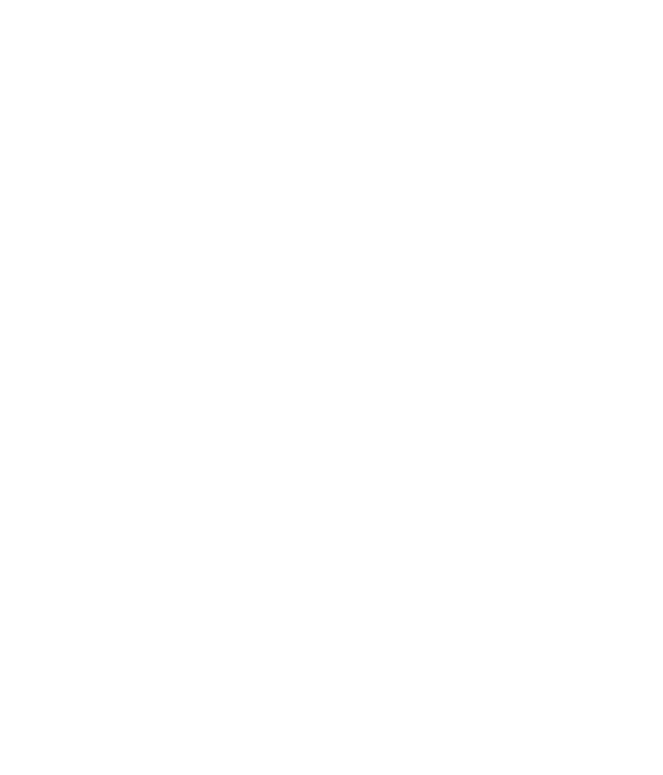
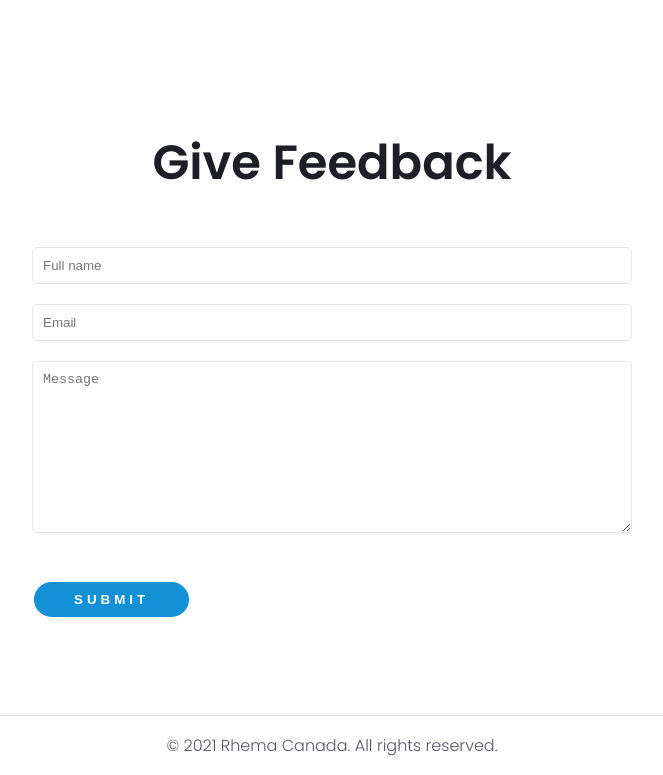
Before and after one commit to roxtran/rhemacanada-nextjs, a Next.js app: page / in a window 1280 px wide. Shown: the part 5357-6132 px from the top of the page, without its empty margins (308-971 px from the left). Before the commit the page ends 5484 px from the top, so only its background shows below. Built offline with nearby package versions, Linux system fonts and the light colour scheme.

Commit message:
added feedback

```diff
--- a/components/Feedback.js
+++ b/components/Feedback.js
@@ -0,0 +1,71 @@
+import React from 'react'
+import FeedbackForm from './FeedbackForm'
+import { Container } from '../styles/GlobalStyle'
+import styled from 'styled-components'
+
+export default function Feedback() {
+  return (
+    <FeedbackWrapper>
+      <h1>Give Feedback</h1>
+      <div className='wrapper'>
+        <div className='feedback-wrapper'>
+          <FeedbackForm />
+        </div>
+      </div>
+    </FeedbackWrapper>
+  )
+}
+
+const FeedbackWrapper = styled(Container)`
+  flex-direction: column;
+  padding: 0 0 6rem;
+  h1 {
+    text-align: center;
+    margin-bottom: 3rem;
+  }
+  .wrapper {
+    width: 1140px;
+    display: flex;
+    justify-content: center;
+    align-items: center;
+  }
+  .feedback-wrapper {
+    width: 600px;
+
+    @media screen and (max-width: 480px) {
+      max-width: 90%;
+    }
+
+    p {
+      margin-bottom: 15px;
+    }
+
+    input,
+    textarea {
+      width: 100%;
+      padding: 10px 10px;
+      border: 1px solid var(--grey-line);
+      border-radius: 5px;
+      margin-bottom: 20px;
+
+      :focus {
+        box-shadow: 0 0 5px rgba(0, 0, 0, 0.2);
+        border: 1px solid var(--dark-blue);
+        outline: 0;
+      }
+    }
+
+    button {
+      margin-top: 20px;
+      color: #fff;
+      font-weight: 600;
+      text-transform: uppercase;
+      letter-spacing: 4px;
+      border: 2px solid #fff;
+      border-radius: 50px;
+      background-color: var(--blue);
+      padding: 10px 40px;
+      cursor: pointer;
+    }
+  }
+`
--- /dev/null
+++ b/components/FeedbackForm.js
@@ -0,0 +1,51 @@
+import React, { Component } from 'react'
+
+export default class FeedbackForm extends Component {
+  constructor(props) {
+    super(props)
+    this.submitForm = this.submitForm.bind(this)
+    this.state = {
+      status: '',
+    }
+  }
+
+  render() {
+    const { status } = this.state
+    return (
+      <form
+        onSubmit={this.submitForm}
+        action='https://formspree.io/f/xnqoojkn'
+        method='POST'
+      >
+        <input type='text' name='Full Name' placeholder='Full name' required />
+        <input type='email' name='Email' placeholder='Email' required />
+        <textarea name='Message' rows='10' placeholder='Message' required />
+        {status === 'SUCCESS' ? (
+          <p>Thank you for your feedback!</p>
+        ) : (
+          <button>Submit</button>
+        )}
+        {status === 'ERROR' && <p>Ooops! There was an error.</p>}
+      </form>
+    )
+  }
+
+  submitForm(ev) {
+    ev.preventDefault()
+    const form = ev.target
+    const data = new FormData(form)
+    const xhr = new XMLHttpRequest()
+    xhr.open(form.method, form.action)
+    xhr.setRequestHeader('Accept', 'application/json')
+    xhr.onreadystatechange = () => {
+      if (xhr.readyState !== XMLHttpRequest.DONE) return
+      if (xhr.status === 200) {
+        form.reset()
+        this.setState({ status: 'SUCCESS' })
+      } else {
+        this.setState({ status: 'ERROR' })
+      }
+    }
+    xhr.send(data)
+  }
+}
--- /dev/null
+++ b/components/Footer.js
@@ -0,0 +1,18 @@
+import React from 'react'
+import styled from 'styled-components'
+
+export default function Footer() {
+  return (
+    <StyledFooter>
+      &copy; {new Date().getFullYear()} Rhema Canada. All rights reserved.
+    </StyledFooter>
+  )
+}
+
+const StyledFooter = styled.footer`
+  border-top: 1px solid var(--grey-line);
+  display: flex;
+  justify-content: center;
+  align-items: center;
+  height: 60px;
+`
--- a/pages/index.js
+++ b/pages/index.js
@@ -6,6 +6,8 @@
 import Leadership from '../components/Leadership'
 import Strategy from '../components/Strategy'
 import Contact from '../components/Contact'
+import Feedback from '../components/Feedback'
+import Footer from '../components/Footer'
 
 export default function Home() {
   return (
@@ -18,6 +20,8 @@
       <Leadership />
       <Strategy />
       <Contact />
+      <Feedback />
+      <Footer />
     </>
   )
 }
```
